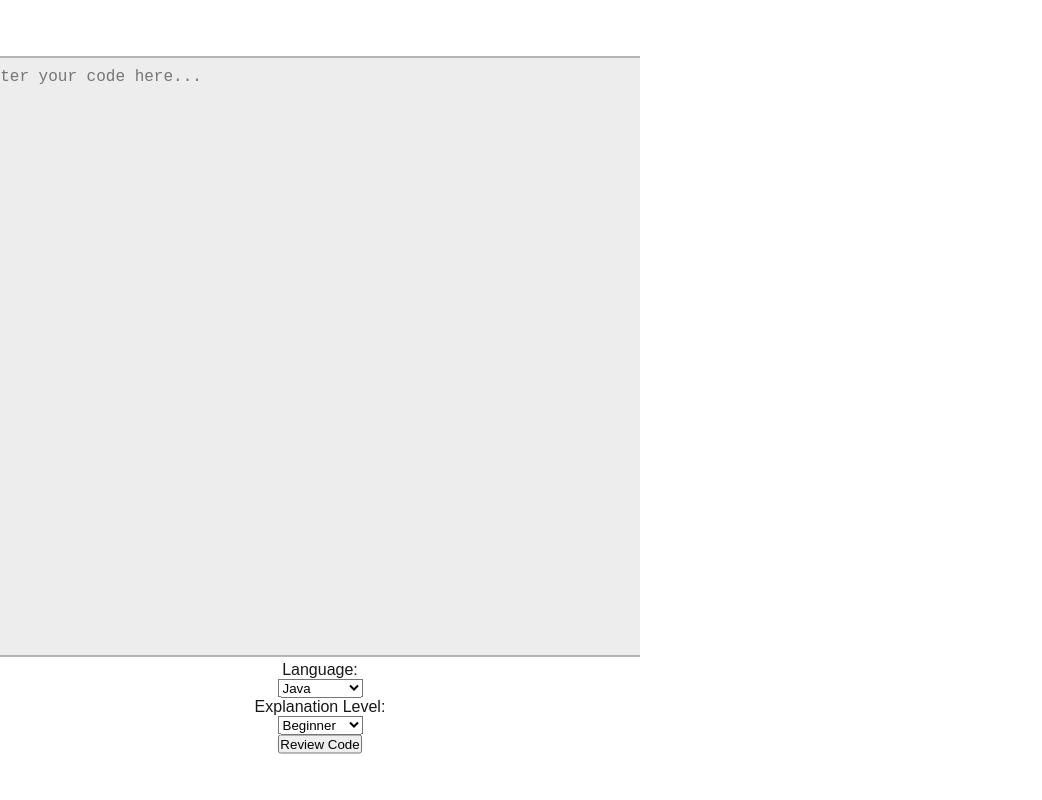
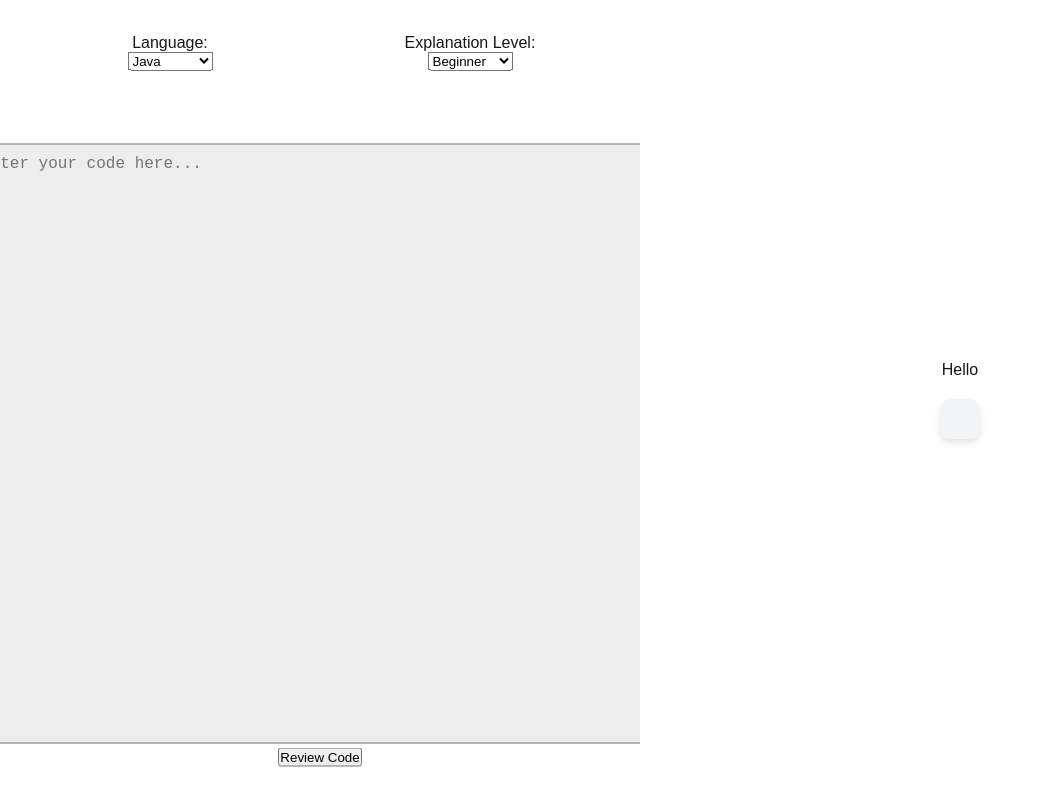
Before and after one commit to haliwecc/code-reviewer, a Next.js app: page / in a window 1280 px wide. Shown: the whole page, without its empty margins (0-1042 px from the left). Built offline with nearby package versions, Linux system fonts and the light colour scheme.

Commit message:
add box to ai response

```diff
--- a/app/globals.css
+++ b/app/globals.css
@@ -19,13 +19,22 @@
   overflow-x:hidden;
   padding-top:20px;
 }
-
+.ai{
+  right:0;
+}
 .user{
   left:0;
 }
-.ai{
-  right:0;
+.result{
+  background-color:#f3f4f6;
+  padding:20px;
+  border-radius:10px;
+  box-shadow:0 4px 6px rgba(0,0,0,0.1);
+  margin-top:20px;
+  color:black;
 }
+
+
 .split user,textarea {
   background-color:#ededed;
   width: 700px;
@@ -35,6 +44,12 @@
   font-size: 16px;
 }
 
+.split user,.user-option{
+  display: inline-block;
+  width: 300px;
+  height: 100px;
+  gap: 500px;
+}
 
 .centered {
   position: absolute;
--- a/app/page.js
+++ b/app/page.js
@@ -4,33 +4,33 @@ import { useState } from "react";
 export default function Home() {
   const [code, setCode] = useState("");
   const [language, setLanguage] = useState("Java");
-const[loading,setLoading]=useState(false);
+  const [loading, setLoading] = useState(false);
   const [level, setLevel] = useState("Medium");//do not commit with the API password
   const [result, setResult] = useState("");
 
-  const handleSubmit=async()=>{
-    try{
+  const handleSubmit = async () => {
+    try {
       setLoading(true);
       setResult("");
-    const res= await fetch("http://localhost:8080/api/review",{
-      method:"POST",
-      headers:{
-        "Content-Type":"application/json"
+      const res = await fetch("http://localhost:8080/api/review", {
+        method: "POST",
+        headers: {
+          "Content-Type": "application/json"
         },
-      body:JSON.stringify({
+        body: JSON.stringify({
           code,
           language,
           level
         })
       });
-if(!res.ok){
+      if (!res.ok) {
         throw new Error("Failed to fetch review");
       }
-      const data=await res.text();
+      const data = await res.text();
       setResult(data);
     }
-    catch(error){
-      console.error("Error:",error);
+    catch (error) {
+      console.error("Error:", error);
       setResult("An error occurred while fetching the review.");
     }
     setLoading(false);
@@ -41,9 +41,8 @@ if(!res.ok){
       <main >
         <div className="split user">
           <div className="centered">
-      <textarea value={code} onChange={(event) => setCode(event.target.value)} placeholder="Enter your code here..."/>
 
-      <div className="user">
+            <div className="user-option">
               <p>Language:</p>
               <select value={language} onChange={(event) => setLanguage(event.target.value)} id="languages">
                 <option value="java">Java</option>
@@ -52,7 +51,7 @@ if(!res.ok){
               </select>
             </div>
 
-      <div className="user">
+            <div className="user-option">
               <p>Explanation Level:</p>
               <select value={level} onChange={(event) => setLevel(event.target.value)} id="levels">
                 <option value="beginner">Beginner</option>
@@ -64,6 +63,8 @@ if(!res.ok){
               </select>
             </div>
 
+            <textarea value={code} onChange={(event) => setCode(event.target.value)} placeholder="Enter your code here..." />
+
             <button onClick={handleSubmit} className="submit-button" disabled={loading}>
               {loading ? "Reviewing..." : "Review Code"}
             </button>
@@ -72,6 +73,7 @@ if(!res.ok){
 
         <div className="split ai">
           <div className="centered">
+            <p>Hello</p>
             {loading && <p>Loading...</p>}
             <div className="result">{result}</div>
           </div>
```
Lines whose indentation alone changed are shown as unchanged.
